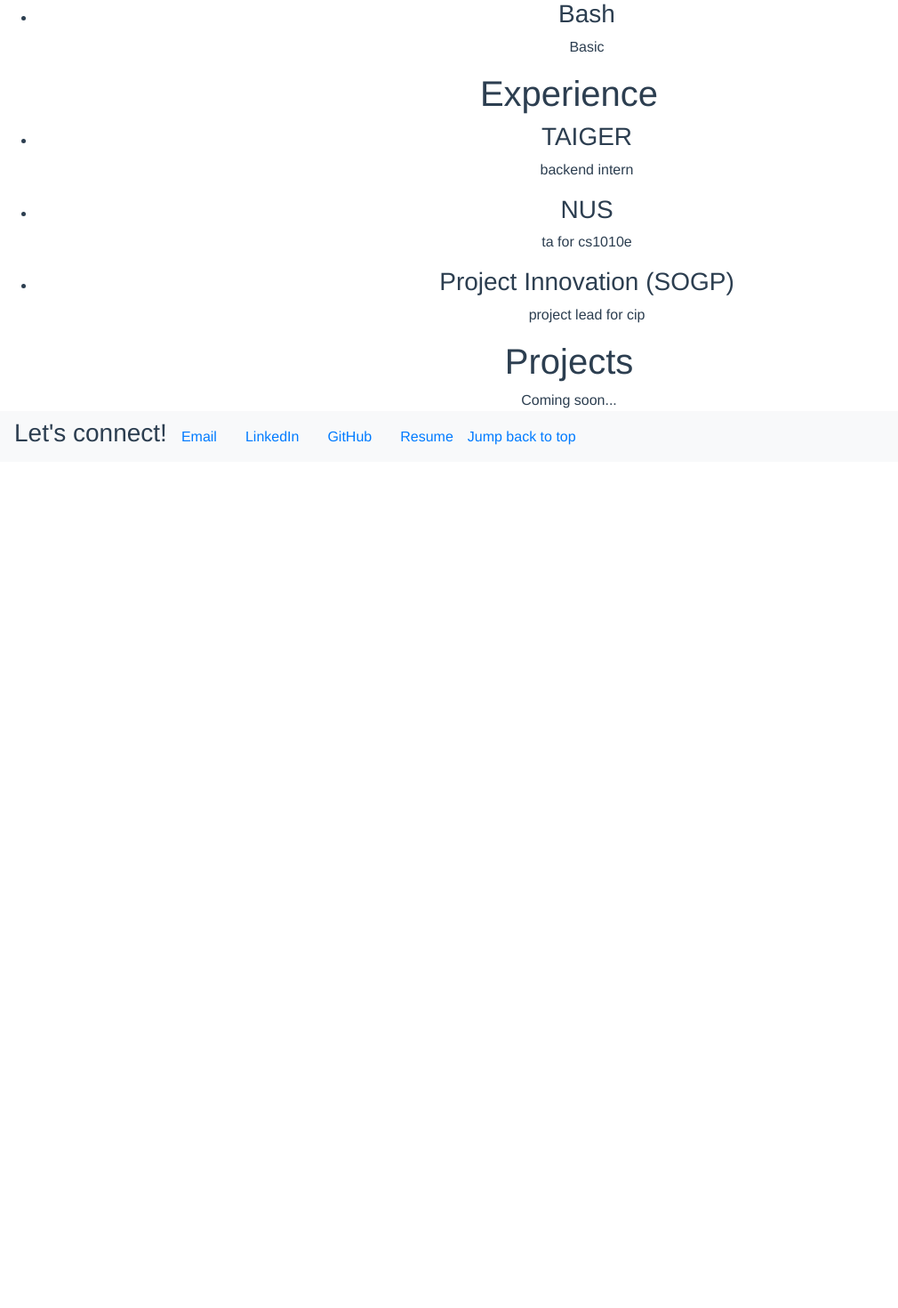
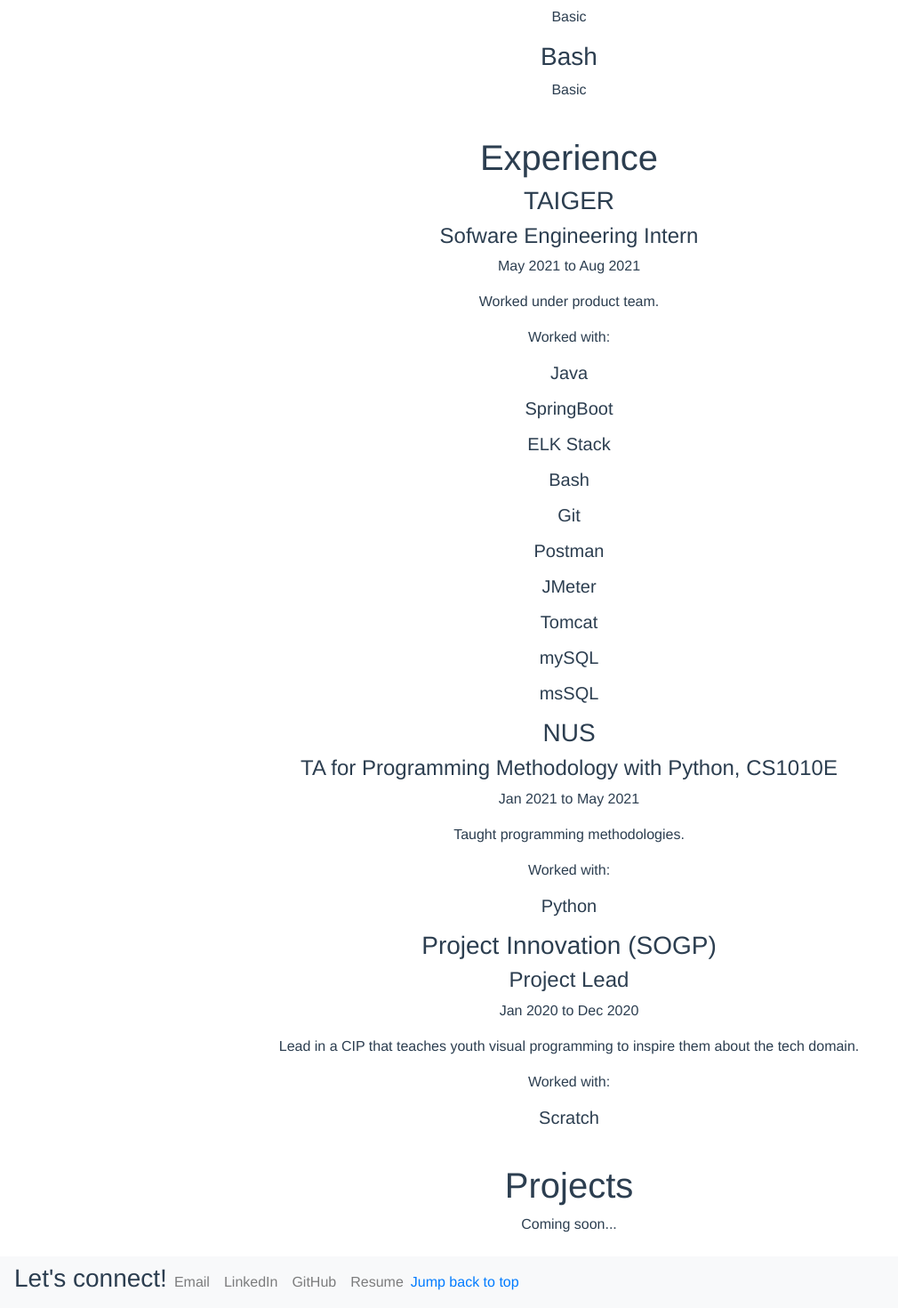
Before and after one commit to muhammad-khair/muhammad-khair.github.io, a Vue app: page / in a window 1280 px wide. Shown: the part 535-2005 px from the top of the page at 89% size, without its empty margins (0-1010 px from the left). Before the commit the page ends 1054 px from the top, so only its background shows below. Built offline with nearby package versions, Linux system fonts and the light colour scheme.

Commit message:
Add content to templates

```diff
--- a/src/components/Content.vue
+++ b/src/components/Content.vue
@@ -1,9 +1,14 @@
 <template>
     <div class="content">
+        <br>
         <Greeting />
+        <br>
         <Skills />
+        <br>
         <Experience />
+        <br>
         <Projects />
+        <br>
     </div>
 </template>
 
--- a/src/components/Experience.vue
+++ b/src/components/Experience.vue
@@ -1,12 +1,17 @@
 <template>
     <div id="experience">
         <h1>Experience</h1>
-        <ul>
-            <li v-for="job in jobs" :key="job">
-                <h3>{{ job.name }}</h3>
-                <p>{{ job.desc }}</p>
-            </li>
-        </ul>
+        <div v-for="job in jobs" :key="job">
+            <h3>{{ job.name }}</h3>
+            <h4>{{ job.title }}</h4>
+            <p>{{ job.timeline }}</p>
+            <p>{{ job.description }}</p>
+            <p>Worked with:</p>
+            <div v-for="tool in job.tools" :key="tool">
+                <h5>{{ tool.name }}</h5>
+                <p>{{ tool.image }}</p>
+            </div>
+        </div>
     </div>
 </template>
 
@@ -16,9 +21,45 @@
     data() {
         return {
             jobs: [
-                {name: 'TAIGER', desc: 'backend intern', image:''},
-                {name: 'NUS', desc: 'ta for cs1010e', image:''},
-                {name: 'Project Innovation (SOGP)', desc: 'project lead for cip', image:''}
+                {
+                    name: 'TAIGER',
+                    title: 'Sofware Engineering Intern',
+                    timeline: 'May 2021 to Aug 2021',
+                    description: 'Worked under product team.',
+                    image: '',
+                    tools: [
+                        {name: 'Java', image: ''},
+                        {name: 'SpringBoot', image: ''},
+                        {name: 'ELK Stack', image: ''},
+                        {name: 'Bash', image: ''},
+                        {name: 'Git', image: ''},
+                        {name: 'Postman', image: ''},
+                        {name: 'JMeter', image: ''},
+                        {name: 'Tomcat', image: ''},
+                        {name: 'mySQL', image: ''},
+                        {name: 'msSQL', image: ''}
+                    ]
+                },
+                {
+                    name: 'NUS',
+                    title: 'TA for Programming Methodology with Python, CS1010E',
+                    timeline: 'Jan 2021 to May 2021',
+                    description: 'Taught programming methodologies.',
+                    image: '',
+                    tools: [
+                        {name: 'Python', image: ''}
+                    ]
+                },
+                {
+                    name: 'Project Innovation (SOGP)',
+                    title: 'Project Lead',
+                    timeline: 'Jan 2020 to Dec 2020',
+                    description: 'Lead in a CIP that teaches youth visual programming to inspire them about the tech domain.',
+                    image: '',
+                    tools: [
+                        {name: 'Scratch', image: ''}
+                    ]
+                }
             ]
         }
     }
--- a/src/components/Footer.vue
+++ b/src/components/Footer.vue
@@ -3,10 +3,14 @@
         <div>
             <h3 style="text-align: center;">Let's connect!</h3>
         </div>
-        <div class="nav-item" v-for="contact in contacts" :key="contact">
-            <a class="nav-link" :href="contact.link" target="_blank" rel="noopener noreferrer">{{ contact.name }}</a>
+        <div class="collapse navbar-collapse" id="navbarNavDropdown">
+            <ul class="navbar-nav">
+                <li class="nav-item" v-for="contact in contacts" :key="contact">
+                    <a class="nav-link" :href="contact.link" target="_blank" rel="noopener noreferrer">{{ contact.name }}</a>
+                </li>
+            </ul>
+            <a href="#" class="float-right">Jump back to top</a>
         </div>
-        <a href="#" class="float-right">Jump back to top</a>
     </div>
 </template>
 
--- a/src/components/Greeting.vue
+++ b/src/components/Greeting.vue
@@ -10,8 +10,12 @@
     name: 'Greeting',
     data() {
         return {
-            greeting: 'Hi',
-            description: 'This is my site'
+            greeting: 'Welcome!',
+            description: 'My name is Muhammad Khair. I am a Computer Science Student in NUS.',
+            sites: [
+                {name: 'GitHub', label: 'muhammad-khair', image: ''},
+                {name: 'LinkedIn', label: '', image: ''}
+            ]
         }
     }
 }
--- a/src/components/NavBar.vue
+++ b/src/components/NavBar.vue
@@ -1,7 +1,7 @@
 <template>
     <nav id="header" class="navbar navbar-expand-lg navbar-light bg-light">
         <a class="navbar-brand mb-0 h1" href="#">
-            <img :src="logoPath" width="20" height="20" alt="">
+            <img :src="logo" width="20" height="20" alt="">
             {{ name }}
         </a>
         <div class="collapse navbar-collapse" id="navbarNavDropdown">
@@ -18,12 +18,14 @@
 </template>
 
 <script>
+import image from '../assets/logo.png';
+
 export default {
     name: "NavBar",
     data() {
         return {
             name: 'Muhammad Khair',
-            logoPath: 'src/assets/logo.png', // todo
+            logo: image,
             navButtons: [
                 {name: 'Greeting', link: '#greeting'},
                 {name: 'Skills', link: '#skills'},
--- a/src/components/Skills.vue
+++ b/src/components/Skills.vue
@@ -1,16 +1,16 @@
 <template>
     <div id="skills">
         <h1>Skills</h1>
-        <ul>
-            <li v-for="skill in skills" :key="skill">
-                <h3>{{ skill.name }}</h3>
-                <p>{{ skill.level }}</p>
-            </li>
-        </ul>
+        <div v-for="skill in skills" :key="skill">
+            <h3>{{ skill.name }}</h3>
+            <p>{{ skill.level }}</p>
+        </div>
     </div>
 </template>
 
 <script>
+// todo import relevant tool images .png
+
 export default {
     name: 'Skills',
     data() {
```
